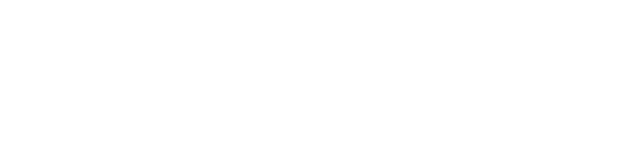
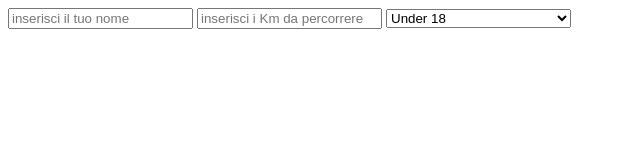
Before and after one commit to MicheleCasani/js-biglietto-treno-form, a plain HTML site: page index.html in a window 1280 px wide. Shown: the whole page, without its empty margins (0-640 px from the left). Drawn offline with Linux system fonts and the light colour scheme.

Commit message:
[UPD] add html for mileston 1

```diff
--- a/index.html
+++ b/index.html
@@ -7,6 +7,13 @@
     <title>Biglietto del Treno</title>
 </head>
 <body>
+    <input type="text" placeholder="inserisci il tuo nome">
+    <input type="text" placeholder="inserisci i Km da percorrere">
+    <select name="" id="age-title">
+        <option value="18">Under 18</option>
+        <option value="65">Over 65</option>
+        <option value="standard">Età compresa tra i 18 e i 65</option>
+    </select>
     <script src="./js/script.js"></script>
 </body>
 </html>
```
